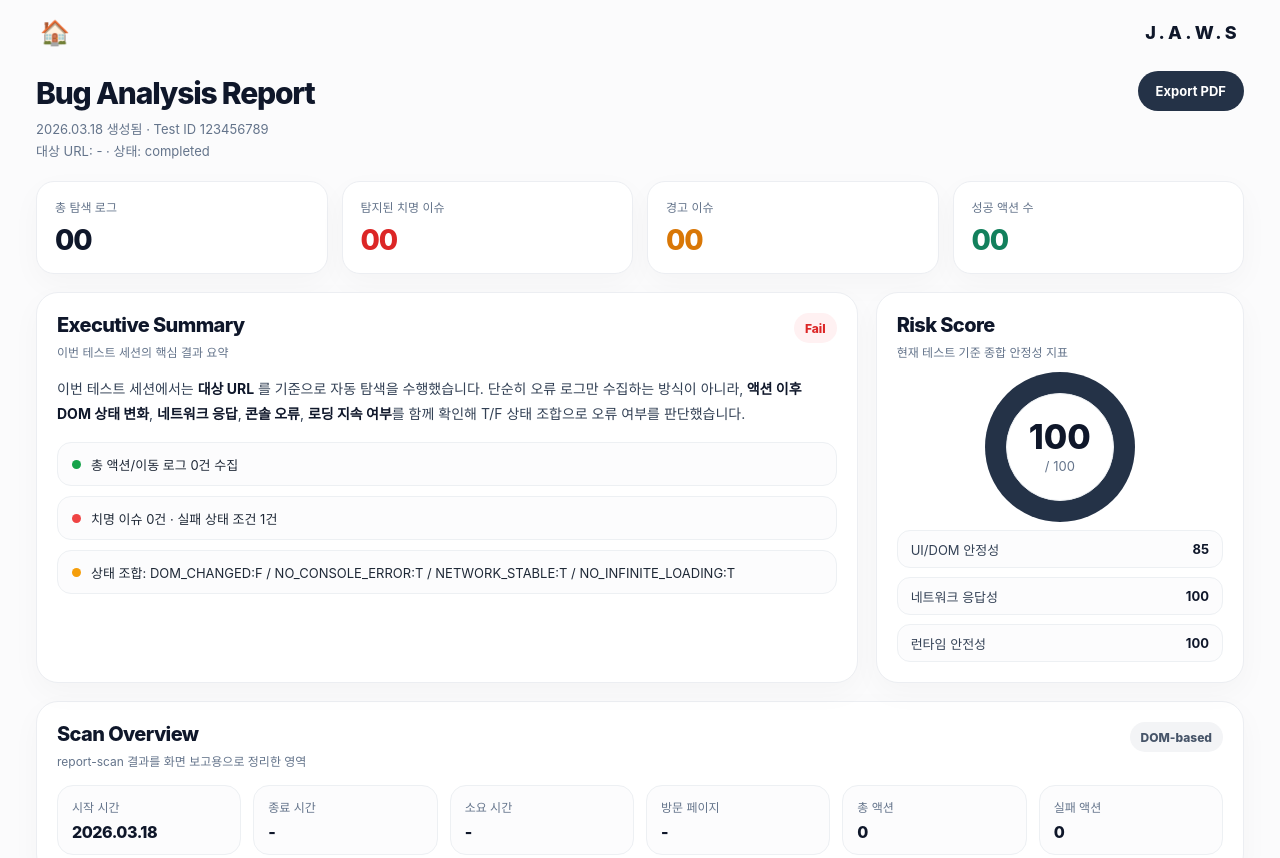
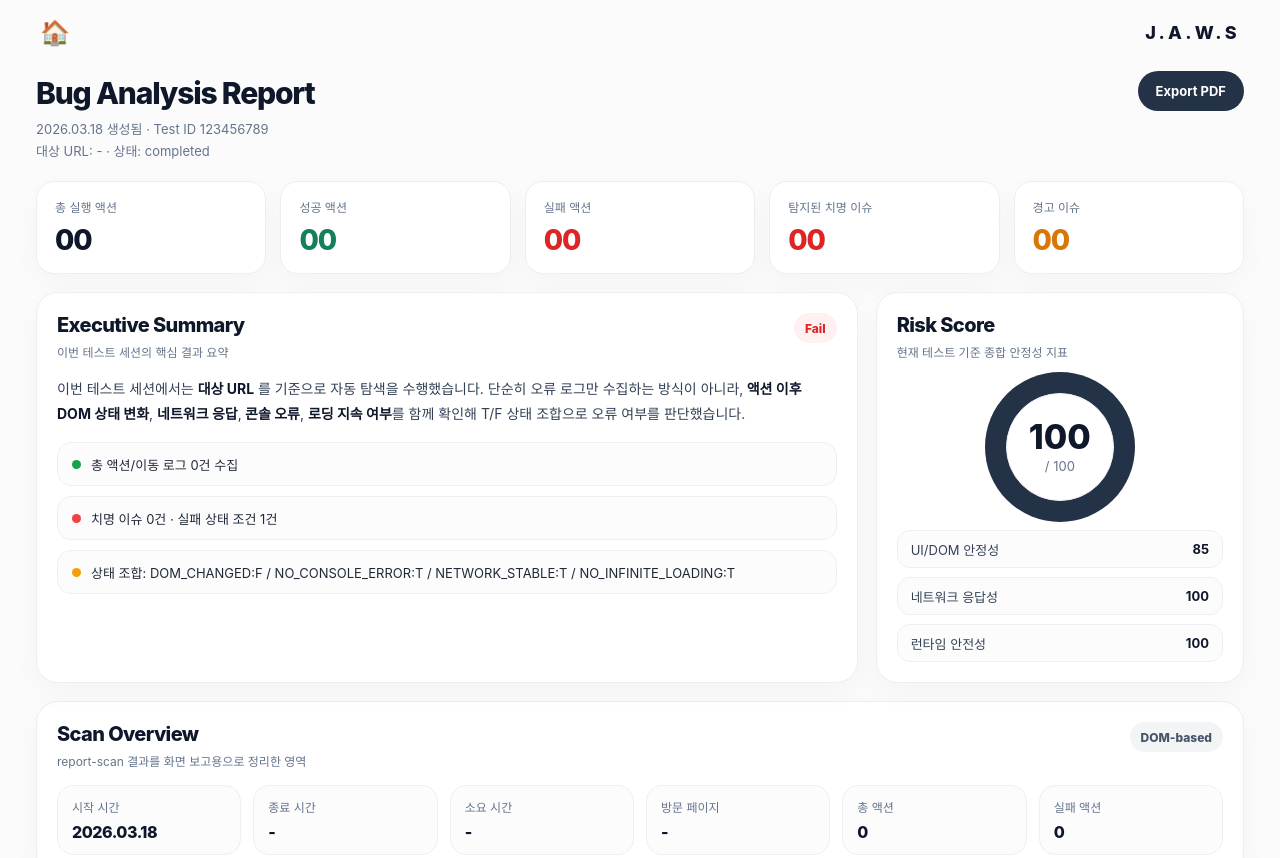
Before and after one commit to Hong-RL-Agent/RL_Front, a React (Vite) app: page /report in a window 1280 px wide. Shown: the top 858 px of the page. Built offline with nearby package versions, Linux system fonts and the light colour scheme; no server answers.

Commit message:
fix: 행동 반복 오류 수정

```diff
--- a/src/pages/Monitor.tsx
+++ b/src/pages/Monitor.tsx
@@ -99,6 +99,12 @@ function displayLogLabel(label: LogLabel) {
   if (label === 'Error') return '문제'
   if (label === 'Network') return '네트워크'
   return '분석'
+}
+
+function isFailedActionLog(log: LiveLog) {
+  return /success\s*=\s*false|action failed|execution failed|\bfailed\b|\berror\b|눌렀지만|실패|오류|문제/i.test(
+    log.message
+  )
 }
 
 type ReportState = {
@@ -361,9 +367,11 @@ function Monitor() {
     successfulActionCount: liveLogs.filter(
       (log) =>
         (log.label === 'Action' || log.label === 'Navigate') &&
-        !/눌렀지만|실패|오류|문제/.test(log.message)
+        !isFailedActionLog(log)
     ).length,
-    failedActionCount: liveLogs.filter((log) => /눌렀지만|실패|오류|문제/.test(log.message)).length,
+    failedActionCount: liveLogs.filter(
+      (log) => (log.label === 'Action' || log.label === 'Navigate') && isFailedActionLog(log)
+    ).length,
   })
 
   useEffect(() => {
--- a/src/pages/Report.tsx
+++ b/src/pages/Report.tsx
@@ -122,13 +122,12 @@ function Report() {
     signupAttempted &&
     logs.some((log) => /(회원가입|sign up|signup|register)/i.test(log.message) && /눈에 띄는 문제는 없었습니다/.test(log.message))
 
-  const successRequestCount = Math.max(
-    reportData.successfulActionCount ?? actionLogCount - networkFailureCount,
-    0
-  )
-
   const totalActionCount = reportData.totalActionCount ?? actionLogCount
-  const failedActionCount = reportData.failedActionCount ?? criticalIssues.length + networkFailureCount
+  const rawFailedActionCount = reportData.failedActionCount ?? networkFailureCount
+  const failedActionCount = Math.min(Math.max(rawFailedActionCount, 0), totalActionCount)
+  // Action outcomes are a partition: success + failure always equals total.
+  // Issue severity is independent because one action can reveal many issues.
+  const successRequestCount = totalActionCount - failedActionCount
 
   const derivedStateChecks: StateCheck[] = [
     {
@@ -190,7 +189,17 @@ function Report() {
   )
 
   const summaryCards = [
-    { label: '총 탐색 로그', value: String(logs.length).padStart(2, '0'), tone: 'neutral' },
+    { label: '총 실행 액션', value: String(totalActionCount).padStart(2, '0'), tone: 'neutral' },
+    {
+      label: '성공 액션',
+      value: String(successRequestCount).padStart(2, '0'),
+      tone: 'success',
+    },
+    {
+      label: '실패 액션',
+      value: String(failedActionCount).padStart(2, '0'),
+      tone: 'danger',
+    },
     {
       label: '탐지된 치명 이슈',
       value: String(criticalIssues.length).padStart(2, '0'),
@@ -200,11 +209,6 @@ function Report() {
       label: '경고 이슈',
       value: String(warningIssues.length).padStart(2, '0'),
       tone: 'warning',
-    },
-    {
-      label: '성공 액션 수',
-      value: String(successRequestCount).padStart(2, '0'),
-      tone: 'success',
     },
   ]
 
@@ -633,7 +637,7 @@ function Report() {
                   <h2 className="panel-title">Action Timeline</h2>
                   <p className="panel-desc">탐색 흐름 로그 요약</p>
                 </div>
-                <span className="panel-count">{logs.length} logs</span>
+                <span className="panel-count">{logs.length} event logs</span>
               </div>
 
               <div className="timeline-list">
--- a/src/styles/report.css
+++ b/src/styles/report.css
@@ -93,7 +93,7 @@ button {
 
 .report-summary-grid {
   display: grid;
-  grid-template-columns: repeat(4, minmax(0, 1fr));
+  grid-template-columns: repeat(auto-fit, minmax(170px, 1fr));
   gap: 14px;
   margin-bottom: 18px;
 }
```
